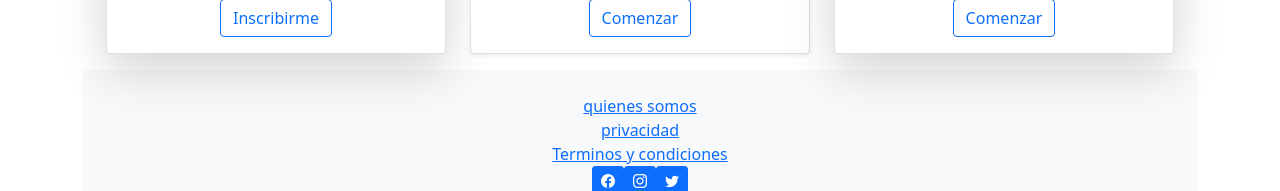
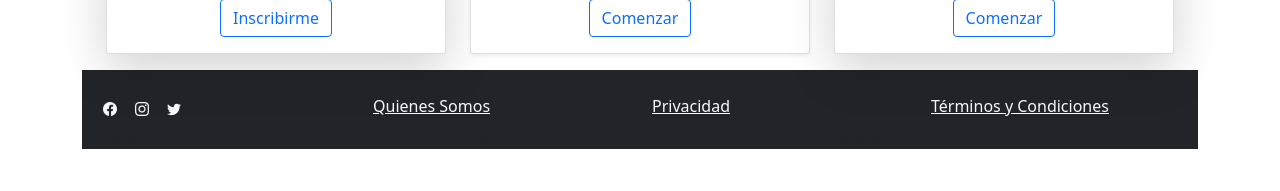
Before and after one commit to kikkobcn/ProyectoBase, a React (Vite) app in the folder frontend/: page / in a window 1280 px wide. Shown: the part 863-1054 px from the top of the page. After the commit the page ends 1012 px from the top, so only its background shows below. Built offline with nearby package versions, Linux system fonts and the light colour scheme.

Commit message:
footer organized

```diff
--- a/frontend/src/components/Footer.jsx
+++ b/frontend/src/components/Footer.jsx
@@ -1,18 +1,39 @@
+import Container from 'react-bootstrap/Container';
+import Row from 'react-bootstrap/Row';
+import Col from 'react-bootstrap/Col';
+
 export const Footer = () =>{
 
-  return  <div>
+  return (
+<Container className='bg-dark'>
+  <Row className='mt-4'>
+    <Col className='col-footer'>
+      <a href="https://facebook.com" className="btn rrss btn-sm text-light"  role="button" aria-disabled="true"><i className="bi bi-facebook"></i></a>
+      <a href="https://instagram.com" className="btn rrss btn-sm text-light" role="button" aria-disabled="true"><i className="bi bi-instagram"></i></a>
+      <a href="https://twitter.com" className="btn rrss btn-sm text-light"  role="button" aria-disabled="true"><i className="bi bi-twitter"></i></a>
+    </Col>
+    <Col className='col-footer'>
+      <div>
+        <a href="" className='text-light'>Quienes Somos </a>
+      </div>
+    </Col>
+    <Col className='col-footer'>
+      <div>
+        <a href="" className='text-light'>Privacidad</a>
+        </div>
+    </Col>
+    <Col className='col-footer'>
+      <div>
+        <a href="" className='text-light'>Términos y Condiciones</a>
+        </div>
+    </Col>
 
-<footer className="bg-light text-center text-white">
-  <div className="container p-4 pb-0">
-      <div className="sticky-md-top"><a href="">quienes somos </a></div>
-      <div className="sticky-md-top"><a href="">privacidad</a></div>
-      <div className="sticky-md-top"><a href="">Terminos y condiciones</a></div>
-      <a href="https://facebook.com" className="btn btn-primary btn-sm"  role="button" aria-disabled="true"><i className="bi bi-facebook"></i></a>
-        <a href="https://instagram.com" className="btn btn-primary btn-sm" role="button" aria-disabled="true"><i className="bi bi-instagram"></i></a>
-        <a href="https://twitter.com" className="btn btn-primary btn-sm"  role="button" aria-disabled="true"><i className="bi bi-twitter"></i></a>
-
-  </div>
-
-</footer>
-    </div>
+  </Row>
+  <Row>
+    <Col>1 of 3</Col>
+    <Col>2 of 3</Col>
+    <Col>3 of 3</Col>
+  </Row>
+</Container>
+  )
 }
```
